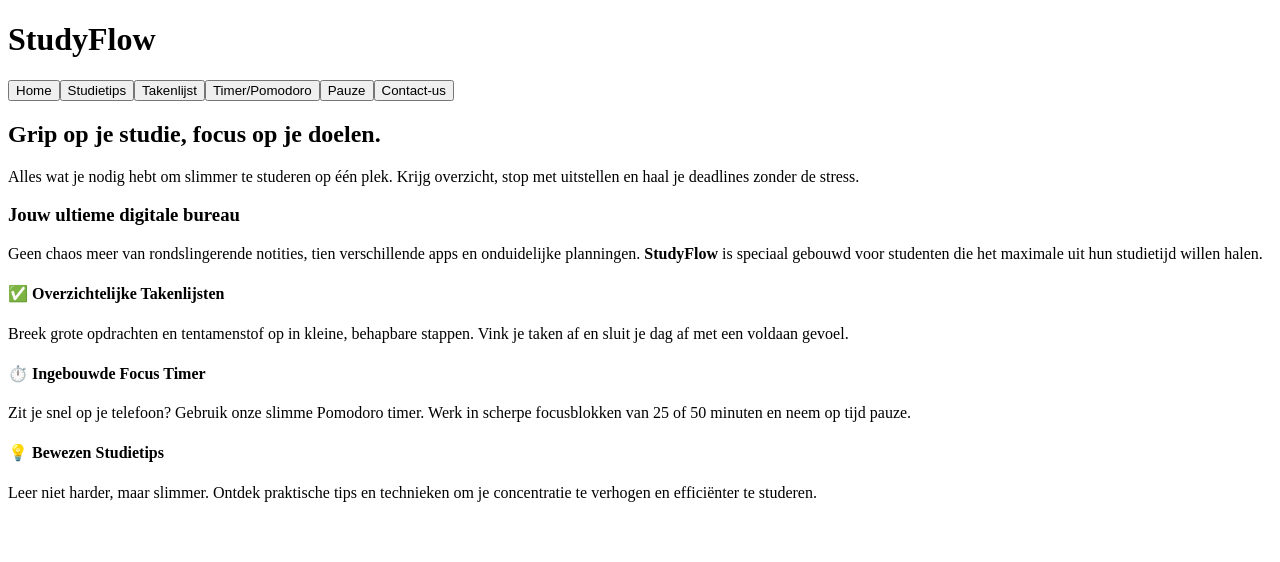
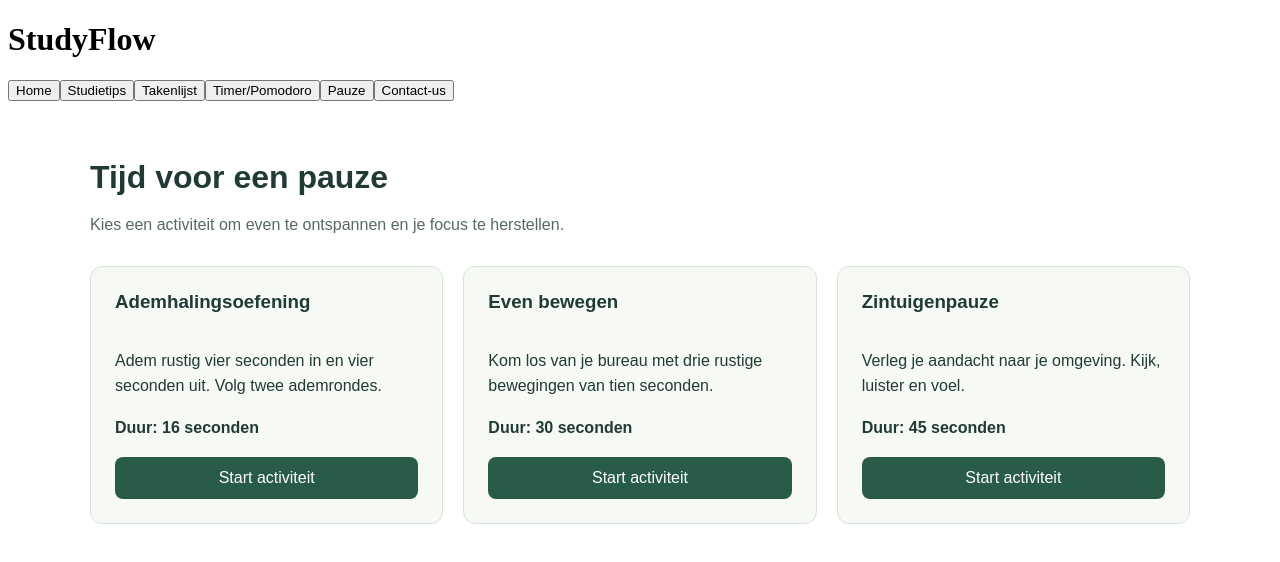
Before and after one commit to ewoudvandenheede/Teamvaardigheden, an Angular app in the folder teamvaardigheid-app/: page /pauze in a window 1280 px wide. Before the commit this address led to /. Shown: the top 562 px of the page. Built offline with nearby package versions, Linux system fonts and the light colour scheme.

Commit message:
pauze-pagina done + homepagina gefixt

```diff
--- a/teamvaardigheid-app/src/app/app.config.ts
+++ b/teamvaardigheid-app/src/app/app.config.ts
@@ -1,11 +1,15 @@
-import { ApplicationConfig, provideBrowserGlobalErrorListeners } from '@angular/core';
+import {
+  ApplicationConfig,
+  provideBrowserGlobalErrorListeners,
+} from '@angular/core';
 import { provideRouter } from '@angular/router';
+import { provideClientHydration } from '@angular/platform-browser';
 import { routes } from './app.routes';
-import { provideClientHydration } from '@angular/platform-browser';
 
 export const appConfig: ApplicationConfig = {
   providers: [
     provideBrowserGlobalErrorListeners(),
-    provideRouter(routes), provideClientHydration()
-  ]
+    provideRouter(routes),
+    provideClientHydration(),
+  ],
 };
--- a/teamvaardigheid-app/src/app/app.html
+++ b/teamvaardigheid-app/src/app/app.html
@@ -1,45 +1,16 @@
-<!-- De navigatiebalk (zoals in je screenshot) -->
 <header class="top-nav">
   <h1>StudyFlow</h1>
+
   <nav>
-    <button routerLink="/">Home</button>
-    <button routerLink="/studietips">Studietips</button>
-    <button routerLink="/takenlijst">Takenlijst</button>
-    <button routerLink="/timer">Timer/Pomodoro</button>
-    <button routerLink="/pauze">Pauze</button>
-    <button routerLink="/contact">Contact-us</button>
+    <button type="button" routerLink="/">Home</button>
+    <button type="button" routerLink="/studietips">Studietips</button>
+    <button type="button" routerLink="/takenlijst">Takenlijst</button>
+    <button type="button" routerLink="/timer">Timer/Pomodoro</button>
+    <button type="button" routerLink="/pauze">Pauze</button>
+    <button type="button" routerLink="/contact">Contact-us</button>
   </nav>
 </header>
 
 <main class="container">
-  <!-- De introductie (Hero sectie) -->
-  <section class="hero-sectie">
-    <h2>Grip op je studie, focus op je doelen.</h2>
-    <p class="intro-tekst">Alles wat je nodig hebt om slimmer te studeren op één plek. Krijg overzicht, stop met uitstellen en haal je deadlines zonder de stress.</p>
-  </section>
-
-  <!-- De uitleg van de functies -->
-  <section class="functies-sectie">
-    <h3>Jouw ultieme digitale bureau</h3>
-    <p>Geen chaos meer van rondslingerende notities, tien verschillende apps en onduidelijke planningen. <strong>StudyFlow</strong> is speciaal gebouwd voor studenten die het maximale uit hun studietijd willen halen.</p>
-
-    <div class="functies-grid">
-      <div class="functie-kaart">
-        <h4>✅ Overzichtelijke Takenlijsten</h4>
-        <p>Breek grote opdrachten en tentamenstof op in kleine, behapbare stappen. Vink je taken af en sluit je dag af met een voldaan gevoel.</p>
-      </div>
-
-      <div class="functie-kaart">
-        <h4>⏱️ Ingebouwde Focus Timer</h4>
-        <p>Zit je snel op je telefoon? Gebruik onze slimme Pomodoro timer. Werk in scherpe focusblokken van 25 of 50 minuten en neem op tijd pauze.</p>
-      </div>
-
-      <div class="functie-kaart">
-        <h4>💡 Bewezen Studietips</h4>
-        <p>Leer niet harder, maar slimmer. Ontdek praktische tips en technieken om je concentratie te verhogen en efficiënter te studeren.</p>
-      </div>
-    </div>
-  </section>
-
   <router-outlet></router-outlet>
 </main>
--- a/teamvaardigheid-app/src/app/app.routes.ts
+++ b/teamvaardigheid-app/src/app/app.routes.ts
@@ -1,3 +1,16 @@
 import { Routes } from '@angular/router';
+import { HomePage } from './home-page/home-page';
+import { PausePage } from './pause-page/pause-page';
 
-export const routes: Routes = [];
+export const routes: Routes = [
+    {
+        path: '',
+        component: HomePage,
+        pathMatch: 'full',
+    },
+
+    {
+        path: 'pauze',
+        component: PausePage,
+    },
+];
--- a/teamvaardigheid-app/src/app/app.ts
+++ b/teamvaardigheid-app/src/app/app.ts
@@ -1,12 +1,10 @@
-import { Component, signal } from '@angular/core';
-import { RouterOutlet } from '@angular/router';
+import { Component } from '@angular/core';
+import { RouterLink, RouterOutlet } from '@angular/router';
 
 @Component({
-  imports: [RouterOutlet],
   selector: 'app-root',
+  imports: [RouterLink, RouterOutlet],
+  templateUrl: './app.html',
   styleUrl: './app.css',
-  templateUrl: './app.html',
 })
-export class App {
-  protected readonly title = signal('teamvaardigheid-app');
-}
+export class App { }
--- /dev/null
+++ b/teamvaardigheid-app/src/app/home-page/home-page.html
@@ -0,0 +1,44 @@
+<section class="hero-sectie">
+    <h2>Grip op je studie, focus op je doelen.</h2>
+
+    <p class="intro-tekst">
+        Alles wat je nodig hebt om slimmer te studeren op één plek.
+        Krijg overzicht, stop met uitstellen en haal je deadlines zonder de stress.
+    </p>
+</section>
+
+<section class="functies-sectie">
+    <h3>Jouw ultieme digitale bureau</h3>
+
+    <p>
+        Geen chaos meer van rondslingerende notities, tien verschillende apps
+        en onduidelijke planningen. <strong>StudyFlow</strong> is speciaal
+        gebouwd voor studenten die het maximale uit hun studietijd willen halen.
+    </p>
+
+    <div class="functies-grid">
+        <div class="functie-kaart">
+            <h4>✅ Overzichtelijke Takenlijsten</h4>
+            <p>
+                Breek grote opdrachten en tentamenstof op in kleine, behapbare stappen.
+                Vink je taken af en sluit je dag af met een voldaan gevoel.
+            </p>
+        </div>
+
+        <div class="functie-kaart">
+            <h4>⏱️ Ingebouwde Focus Timer</h4>
+            <p>
+                Zit je snel op je telefoon? Gebruik onze slimme Pomodoro timer.
+                Werk in scherpe focusblokken van 25 of 50 minuten en neem op tijd pauze.
+            </p>
+        </div>
+
+        <div class="functie-kaart">
+            <h4>💡 Bewezen Studietips</h4>
+            <p>
+                Leer niet harder, maar slimmer. Ontdek praktische tips en technieken
+                om je concentratie te verhogen en efficiënter te studeren.
+            </p>
+        </div>
+    </div>
+</section>
--- /dev/null
+++ b/teamvaardigheid-app/src/app/home-page/home-page.ts
@@ -0,0 +1,9 @@
+import { Component } from '@angular/core';
+
+@Component({
+  imports: [],
+  selector: 'app-home-page',
+  styleUrl: './home-page.css',
+  templateUrl: './home-page.html',
+})
+export class HomePage {}
--- a/teamvaardigheid-app/src/app/pause-page/pause-page.css
+++ b/teamvaardigheid-app/src/app/pause-page/pause-page.css
@@ -0,0 +1,100 @@
+:host {
+    display: block;
+}
+
+.pause-page {
+    max-width: 1100px;
+    margin: 0 auto;
+    padding: 32px 20px;
+    color: #203b36;
+    font-family: Arial, sans-serif;
+}
+
+h2 {
+    font-size: 2rem;
+    margin-bottom: 12px;
+}
+
+.intro {
+    color: #586963;
+    line-height: 1.6;
+}
+
+.activities {
+    display: grid;
+    grid-template-columns: repeat(3, 1fr);
+    gap: 20px;
+    margin-top: 28px;
+}
+
+.activity-card {
+    display: flex;
+    flex-direction: column;
+    padding: 24px;
+    border: 1px solid #d5e3db;
+    border-radius: 12px;
+    background-color: #f7f9f5;
+}
+
+.activity-card h3 {
+    margin-top: 0;
+}
+
+.activity-card p {
+    line-height: 1.6;
+}
+
+.duration {
+    margin-top: auto;
+    font-weight: bold;
+}
+
+button {
+    padding: 12px 18px;
+    border: none;
+    border-radius: 8px;
+    background-color: #285b48;
+    color: white;
+    font: inherit;
+    cursor: pointer;
+}
+
+button:hover {
+    background-color: #1b4234;
+}
+
+button:focus-visible {
+    outline: 3px solid #b37425;
+    outline-offset: 3px;
+}
+
+.active-activity {
+    margin-top: 28px;
+    padding: 28px;
+    border-radius: 12px;
+    background-color: #e5efe7;
+    text-align: center;
+}
+
+.instruction {
+    font-size: 1.25rem;
+    line-height: 1.6;
+}
+
+.timer {
+    font-size: 1.5rem;
+    font-weight: bold;
+}
+
+.actions {
+    display: flex;
+    justify-content: center;
+    flex-wrap: wrap;
+    gap: 12px;
+}
+
+@media (max-width: 750px) {
+    .activities {
+        grid-template-columns: 1fr;
+    }
+}
--- a/teamvaardigheid-app/src/app/pause-page/pause-page.html
+++ b/teamvaardigheid-app/src/app/pause-page/pause-page.html
@@ -1 +1,61 @@
-<p>pause-page works!</p>
+<section class="pause-page">
+    <h2>Tijd voor een pauze</h2>
+
+    <p class="intro">
+        Kies een activiteit om even te ontspannen en je focus te herstellen.
+    </p>
+
+    <div class="activities">
+        @for (activity of activities; track activity.title) {
+        <article class="activity-card">
+            <h3>{{ activity.title }}</h3>
+
+            <p>{{ activity.description }}</p>
+
+            <p class="duration">
+                Duur:
+                {{ activity.steps.length * activity.stepDuration }}
+                seconden
+            </p>
+
+            <button type="button" (click)="startActivity(activity)" [attr.aria-label]="'Start ' + activity.title">
+                Start activiteit
+            </button>
+        </article>
+        }
+    </div>
+
+    @if (selectedActivity(); as activity) {
+    <section class="active-activity" aria-labelledby="activity-title">
+        <h3 id="activity-title">{{ activity.title }}</h3>
+
+        @if (remainingSeconds() > 0) {
+        <p class="instruction" role="status">
+            {{ activity.steps[currentStep()] }}
+        </p>
+
+        <p class="timer" role="timer" aria-live="off">
+            {{ remainingSeconds() }} seconden over
+        </p>
+
+        <button type="button" (click)="stopActivity()">
+            Stop activiteit
+        </button>
+        } @else {
+        <p role="status">
+            Goed gedaan! Je activiteit is afgerond.
+        </p>
+
+        <div class="actions">
+            <button type="button" (click)="startActivity(activity)">
+                Opnieuw starten
+            </button>
+
+            <button type="button" (click)="stopActivity()">
+                Afronden
+            </button>
+        </div>
+        }
+    </section>
+    }
+</section>
--- a/teamvaardigheid-app/src/app/pause-page/pause-page.ts
+++ b/teamvaardigheid-app/src/app/pause-page/pause-page.ts
@@ -1,9 +1,110 @@
-import { Component } from '@angular/core';
+import { Component, OnDestroy, signal } from '@angular/core';
+
+interface Activity {
+  title: string;
+  description: string;
+  stepDuration: number;
+  steps: string[];
+}
 
 @Component({
-  imports: [],
   selector: 'app-pause-page',
+  templateUrl: './pause-page.html',
   styleUrl: './pause-page.css',
-  templateUrl: './pause-page.html',
 })
-export class PausePage {}
+export class PausePage implements OnDestroy {
+  readonly activities: Activity[] = [
+    {
+      title: 'Ademhalingsoefening',
+      description:
+        'Adem rustig vier seconden in en vier seconden uit. Volg twee ademrondes.',
+      stepDuration: 4,
+      steps: [
+        'Adem rustig in door je neus.',
+        'Adem langzaam uit door je mond.',
+        'Adem opnieuw rustig in.',
+        'Adem langzaam uit en ontspan je schouders.',
+      ],
+    },
+    {
+      title: 'Even bewegen',
+      description:
+        'Kom los van je bureau met drie rustige bewegingen van tien seconden.',
+      stepDuration: 10,
+      steps: [
+        'Sta op en stap rustig op je plaats.',
+        'Rol je schouders langzaam naar achteren.',
+        'Schud je handen en benen ontspannen los.',
+      ],
+    },
+    {
+      title: 'Zintuigenpauze',
+      description:
+        'Verleg je aandacht naar je omgeving. Kijk, luister en voel.',
+      stepDuration: 15,
+      steps: [
+        'Kijk om je heen en zoek vijf dingen die je ziet.',
+        'Luister aandachtig naar drie geluiden.',
+        'Voel je voeten op de grond en ontspan je schouders.',
+      ],
+    },
+  ];
+
+  readonly selectedActivity = signal<Activity | null>(null);
+  readonly remainingSeconds = signal(0);
+  readonly currentStep = signal(0);
+
+  private timer?: ReturnType<typeof setInterval>;
+
+  startActivity(activity: Activity): void {
+    // Stop een vorige activiteit voordat de nieuwe begint.
+    this.clearTimer();
+
+    this.selectedActivity.set(activity);
+    this.currentStep.set(0);
+
+    const duration = activity.steps.length * activity.stepDuration;
+    this.remainingSeconds.set(duration);
+
+    const endTime = Date.now() + duration * 1000;
+
+    this.timer = setInterval(() => {
+      const remaining = Math.max(
+        0,
+        Math.ceil((endTime - Date.now()) / 1000),
+      );
+
+      this.remainingSeconds.set(remaining);
+
+      const elapsed = duration - remaining;
+      const step = Math.floor(elapsed / activity.stepDuration);
+
+      this.currentStep.set(
+        Math.min(step, activity.steps.length - 1),
+      );
+
+      if (remaining === 0) {
+        this.clearTimer();
+      }
+    }, 250);
+  }
+
+  stopActivity(): void {
+    this.clearTimer();
+    this.selectedActivity.set(null);
+    this.remainingSeconds.set(0);
+    this.currentStep.set(0);
+  }
+
+  private clearTimer(): void {
+    if (this.timer !== undefined) {
+      clearInterval(this.timer);
+      this.timer = undefined;
+    }
+  }
+
+  ngOnDestroy(): void {
+    // Voorkom dat de timer blijft lopen na het verlaten van de pagina.
+    this.clearTimer();
+  }
+}
```
Also changed, not shown: teamvaardigheid-app/src/app/home-page/home-page.css (added), 1 other file (tests, documents, lock files or other folders).
